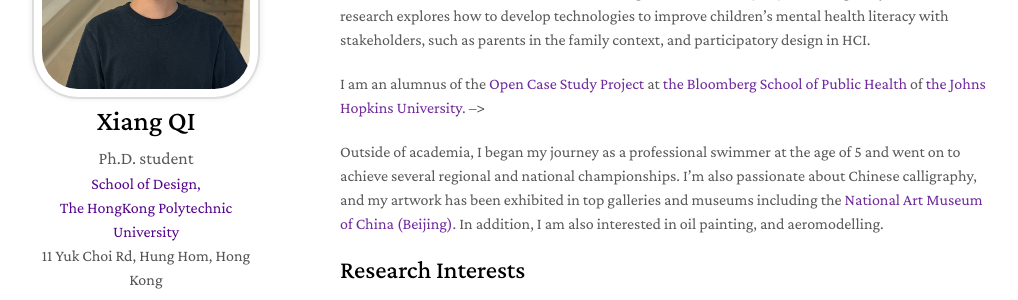
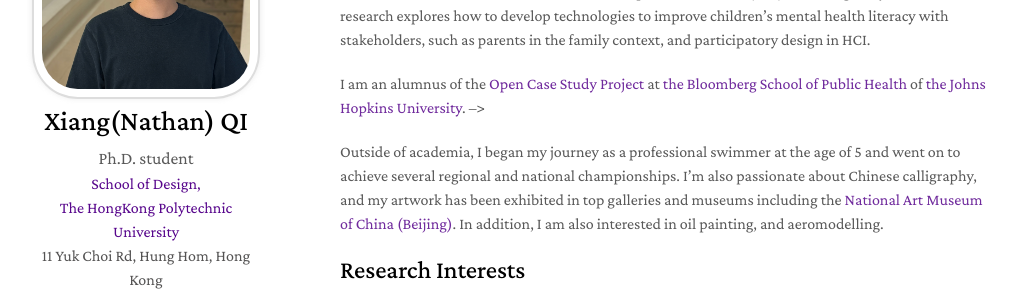
Before and after one commit to NathanXQI/NathanXQI.github.io, a Jekyll site: the page built from index.md, in a window 1280 px wide. Shown: the part 197-497 px from the top of the page, without its empty margins (130-1148 px from the left). Built offline with Jekyll 4.4.1, drawn with Linux system fonts in a browser that asks for light colours; nearby versions of some CDN libraries; a style sheet for code colours, icons or effects is not loaded; our own code applies the rules of GitHub Pages for plain Markdown files.

Commit message:
Update _config.yml

```diff
--- a/_config.yml
+++ b/_config.yml
@@ -1,7 +1,7 @@
 url: "nathanxiangqi.com "
 # baseurl: nathanxqi.github.io
 # Basic Information
-title: Xiang QI
+title: Xiang(Nathan) QI
 # subtitle:
 position: Ph.D. student
 # subposition:
```
